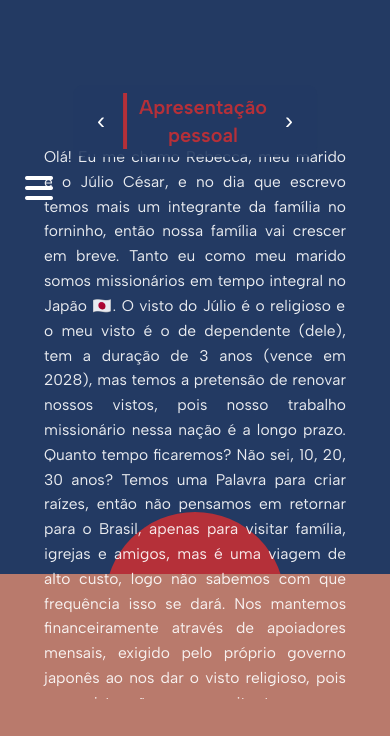
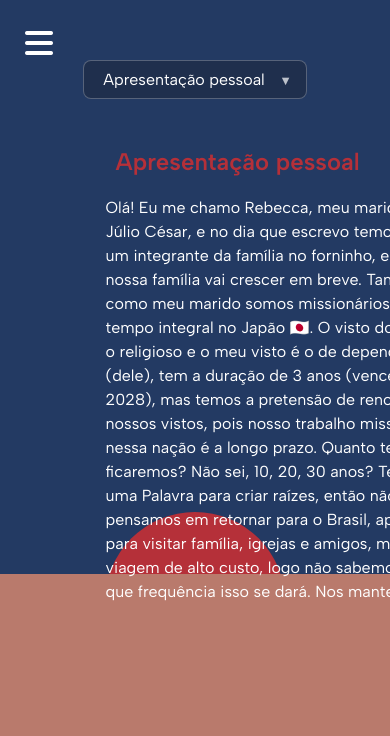
Before and after one commit to familiasegolin/familiasegolin.github.io, a plain HTML site: page sobre.html in a window 390 px wide. Shown: the top 736 px of the page. Drawn offline with Linux system fonts and the light colour scheme.

Commit message:
Estrutura sobre

```diff
--- a/sobre.css
+++ b/sobre.css
@@ -1,5 +1,9 @@
-/* ======== Neutraliza delays ======== */
-.menu a, .text-jp span, .text-pt, .footer .social-icon, .credit {
+/* ======== Neutraliza delays e animações da home ======== */
+.menu a,
+.text-jp span,
+.text-pt,
+.footer .social-icon,
+.credit {
   opacity: 1 !important;
   animation: none !important;
   transform: none !important;
@@ -7,109 +11,17 @@
 
 /* ======== Layout geral ======== */
 body {
+  display: flex;
+  flex-direction: column;
+  align-items: center;
+  justify-content: flex-start;
+  text-align: center;
   color: white;
+  padding-top: 60px;
   font-family: 'Albert Sans', sans-serif;
-  text-align: center;
   overflow-x: hidden;
-  overflow-y: hidden;
   min-height: 100vh;
   position: relative;
-}
-
-/* ======== Container ======== */
-.sobre-container {
-  position: relative;
-  z-index: 3;
-  width: 100%;
-  max-width: 900px;
-  margin: 120px auto 80px;
-  padding: 0 24px;
-  box-sizing: border-box;
-}
-
-/* ======== Título fixo e setas ======== */
-.section-header {
-  position: fixed;
-  top: 80px;
-  left: 50%;
-  transform: translateX(-50%);
-  display: flex;
-  align-items: center;
-  justify-content: center;
-  gap: 16px;
-  background-color: rgba(35, 58, 99, 0.9);
-  padding: 10px 24px;
-  border-radius: 10px;
-  z-index: 120;
-  max-width: 90%;
-  box-sizing: border-box;
-}
-
-.section-header h1 {
-  font-size: 1.5rem;
-  color: #b53039;
-  border-left: 4px solid #b53039;
-  padding-left: 12px;
-  margin: 0;
-  white-space: normal;
-  text-align: center;
-  line-height: 1.4;
-  max-width: 70vw;
-  word-wrap: break-word;
-}
-
-/* ======== Setas ======== */
-.arrow {
-  background: none;
-  border: none;
-  color: white;
-  font-size: 1.6rem;
-  cursor: pointer;
-  transition: color 0.3s ease, transform 0.2s ease;
-  padding: 4px 10px;
-  line-height: 1;
-  display: flex;
-  align-items: center;
-  justify-content: center;
-}
-
-.arrow:hover {
-  color: #b53039;
-  transform: scale(1.2);
-}
-
-/* ======== Bloco de texto rolável ======== */
-.text-block {
-  margin-top: 160px;
-  max-height: calc(100vh - 320px); /* evita sobreposição com footer e sol */
-  overflow-y: auto;
-  padding: 0 22px 10px;
-  scrollbar-width: thin;
-  scrollbar-color: #b53039 rgba(255, 255, 255, 0.1);
-  box-sizing: border-box;
-  width: 100%;
-  max-width: 820px;
-  margin-left: auto;
-  margin-right: auto;
-}
-
-.text-block::-webkit-scrollbar {
-  width: 6px;
-}
-
-.text-block::-webkit-scrollbar-thumb {
-  background-color: #b53039;
-  border-radius: 10px;
-}
-
-/* ======== Texto ======== */
-.text-block p {
-  text-align: justify;
-  color: rgba(255, 255, 255, 0.9);
-  font-size: 1.05rem;
-  line-height: 1.7;
-  word-wrap: break-word;
-  margin: 0 0 1.5em;
 }
 
 /* ======== Footer ======== */
@@ -124,27 +36,51 @@ body {
   z-index: 10;
 }
 
-/* ======== Menu ======== */
+.social-icon {
+  color: #ffffff;
+  font-size: 1.8rem;
+  text-decoration: none;
+  transition: 0.3s;
+}
+
+.social-icon:hover {
+  color: #b53039;
+  transform: scale(1.15);
+}
+
+/* ======== Responsivo ======== */
+@media (max-width: 768px) {
+  h1 { font-size: 1.4rem; }
+}
+
+html, body {
+  height: 100%;
+  overflow: hidden; /* remove rolagem */
+}
+
+/* ======== MENU ======== */
 .menu {
   position: absolute;
   top: 20%;
   left: 6%;
   display: flex;
   flex-direction: column;
-  align-items: flex-start;
+  align-items: flex-start; /* garante alinhamento à esquerda */
+  justify-content: flex-start;
   gap: 25px;
+  font-family: 'Albert Sans', sans-serif;
   font-size: 1.3rem;
-  z-index: 200;
+  letter-spacing: 0.04em;
+  z-index: 20;
 }
 
 .menu a {
-  color: #fff;
+  color: #ffffff;
   text-decoration: none;
-  transition: 0.3s;
+  transition: 0.3s ease;
 }
 
-.menu a:hover,
-.menu a.active {
+.menu a:hover {
   color: #b53039;
   transform: translateX(4px);
 }
@@ -158,12 +94,12 @@ body {
   position: absolute;
   top: 25px;
   left: 25px;
-  z-index: 300;
+  z-index: 100;
   background: none;
   border: none;
 }
 
-/* ======== Botão de fechar ======== */
+/* ======== Botão de fechar (X) ======== */
 .close-btn {
   display: none;
   position: absolute;
@@ -176,39 +112,13 @@ body {
   cursor: pointer;
 }
 
-/* ======== Responsivo ======== */
+/* ======== Modo responsivo ======== */
 @media (max-width: 900px) {
-  .section-header {
-    top: 85px;
-    gap: 12px;
-    padding: 8px 18px;
-  }
-
-  .section-header h1 {
-    font-size: 1.25rem;
-    max-width: 65vw;
-  }
-
-  .arrow {
-    font-size: 1.5rem;
-    padding: 2px 6px;
-  }
-
-  .text-block {
-    margin-top: 145px;
-    max-height: calc(100vh - 290px);
-    padding: 0 20px 8px;
-  }
-
-  .text-block p {
-    font-size: 0.97rem;
-    line-height: 1.6;
-  }
-
   .menu-toggle {
     display: block;
   }
 
+  /* Esconde o menu padrão e cria o painel lateral */
   .menu {
     position: fixed;
     top: 0;
@@ -216,17 +126,131 @@ body {
     background-color: rgba(35, 58, 99, 0.97);
     height: 100%;
     width: 70%;
+    flex-direction: column;
+    align-items: flex-start;
+    justify-content: center;
+    padding-left: 40px;
+    gap: 25px;
     transform: translateX(-100%);
     transition: transform 0.4s ease;
-    justify-content: center;
-    padding-left: 40px;
   }
 
   .menu.open {
     transform: translateX(0);
   }
 
+  .menu a {
+    font-size: 1.4rem;
+  }
+
   .menu.open .close-btn {
     display: block;
   }
+
+  /* Esconde o menu hamburguer quando o menu estiver aberto */
+  .menu.open ~ .menu-toggle {
+    display: none;
+  }
+
+  .subtitle {
+  text-align: left;
+  width: 90%;
+  max-width: 600px;
+  line-height: 1.5;
+  animation: fadeIn 0.4s ease;
+  z-index: 3;
+  padding-left: 0%;
+
+
+ /* 🔹 Scroll interno elegante */
+  overflow-y: auto;           /* ativa rolagem vertical */
+  scrollbar-width: thin;      /* Firefox */
+  scrollbar-color: rgba(255,255,255,0.2) transparent; /* Firefox */
 }
+}
+
+/* ======== Página ativa ======== */
+.menu a.active {
+  color: #b53039; /* mesmo vermelho do hover */
+  font-weight: 600;
+  transform: translateX(4px);
+}
+
+/* ======== Dropdown das seções ======== */
+.secao-dropdown {
+  z-index: 3;
+  margin-bottom: 25px;
+    position: relative;
+  display: inline-block;
+}
+
+.secao-dropdown select {
+  border: 1px solid rgba(255,255,255,0.25);
+  color: #fff;
+    background-color: #1f2f4d;
+  font-family: 'Albert Sans', sans-serif;
+  font-size: 1rem;
+  padding: 10px 36px 10px 14px;
+  border-radius: 8px;
+  cursor: pointer;
+  transition: all 0.3s ease;
+  outline: none;
+  appearance: none;
+  text-align: center;
+}
+
+.secao-dropdown::after {
+  content: "▼";
+  position: absolute;
+  right: 15px;
+  top: 50%;
+  transform: translateY(-50%);
+  color: rgba(255,255,255,0.7);
+  font-size: 0.8rem;
+  pointer-events: none;
+}
+
+.secao-dropdown select:hover,
+.secao-dropdown select:focus {
+  background-color: rgba(255,255,255,0.15);
+}
+
+.secao-dropdown select option {
+  background-color: #1f2f4d;  /* fundo sólido, visível */
+  color: #ffffff;             /* texto branco */
+  padding: 8px;
+  font-size: 1rem;
+}
+
+/* ======== Área de conteúdo ======== */
+.conteudo-secao {
+ text-align: left;
+  width: 90%;
+  max-width: 600px;
+  line-height: 1.5;
+  animation: fadeIn 0.4s ease;
+  z-index: 3;
+  padding-left: 180px;
+  padding-right: 2%;
+
+ /* 🔹 Scroll interno elegante */
+  overflow-y: auto;           /* ativa rolagem vertical */
+  scrollbar-width: thin;      /* Firefox */
+  scrollbar-color: rgba(255,255,255,0.2) transparent; /* Firefox */
+
+}
+
+.conteudo-secao::-webkit-scrollbar {
+  width: 6px;
+}
+
+.conteudo-secao::-webkit-scrollbar-thumb {
+  background-color: rgba(255,255,255,0.3);
+  border-radius: 4px;
+}
+
+.conteudo-secao h2 {
+  color: #b53039;
+  padding-left: 10px;
+  margin-bottom: 15px;
+}
--- a/sobre.html
+++ b/sobre.html
@@ -5,9 +5,13 @@
   <meta name="viewport" content="width=device-width, initial-scale=1.0">
   <title>Família Segolin | Quem Somos</title>
   <link href="https://fonts.googleapis.com/css2?family=Albert+Sans:wght@400;500;600&display=swap" rel="stylesheet">
-  <link rel="stylesheet" href="https://cdnjs.cloudflare.com/ajax/libs/font-awesome/6.5.0/css/all.min.css">
-  <link rel="stylesheet" href="style.css">
-  <link rel="stylesheet" href="sobre.css">
+  <link
+  rel="stylesheet"
+  href="https://cdnjs.cloudflare.com/ajax/libs/font-awesome/6.5.0/css/all.min.css"
+/>
+<link rel="stylesheet" href="style.css">
+<link rel="stylesheet" href="sobre.css">
+
 </head>
 <body>
 
@@ -27,26 +31,26 @@
   <a href="oferta.html">Como ofertar</a>
 </nav>
 
-<div class="sun"></div>
-<div class="horizon"></div>
 
-<!-- ======== CONTEÚDO ======== -->
-<div class="sobre-container">
 
-  <div class="section-header">
-    <button class="arrow prev" onclick="prevSection()">‹</button>
-    <h1 id="section-title">Apresentação pessoal</h1>
-    <button class="arrow next" onclick="nextSection()">›</button>
-  </div>
+  <div class="sun"></div>
+  <div class="horizon"></div>
 
-  <div class="text-block" id="section-text">
-    <p>
-      Olá! Eu me chamo Rebecca, meu marido é o Júlio César, e no dia que escrevo temos mais um integrante da família no forninho, então nossa família vai crescer em breve. Tanto eu como meu marido somos missionários em tempo integral no Japão 🇯🇵. O visto do Júlio é o religioso e o meu visto é o de dependente (dele), tem a duração de 3 anos (vence em 2028), mas temos a pretensão de renovar nossos vistos, pois nosso trabalho missionário nessa nação é a longo prazo. Quanto tempo ficaremos? Não sei, 10, 20, 30 anos? Temos uma Palavra para criar raízes, então não pensamos em retornar para o Brasil, apenas para visitar família, igrejas e amigos, mas é uma viagem de alto custo, logo não sabemos com que frequência isso se dará. Nos mantemos financeiramente através de apoiadores mensais, exigido pelo próprio governo japonês ao nos dar o visto religioso, pois esse visto não nos permite termos um trabalho no Japão, e precisamos garantir a Embaixada que somos plenamente sustentados com ofertas. Nossos apoiadores fazem o compromisso anual (janeiro à dezembro), e todo final do ano buscamos novos apoiadores e/ou convidamos os apoiadores atuais a caminhar conosco no ano seguinte.
-    </p>
-  </div>
-
+<!-- ======== Seleção de seção ======== -->
+<div class="secao-dropdown">
+  <select id="secaoSelect" onchange="mostrarSecao()">
+    <option value="apresentacao">Apresentação pessoal</option>
+    <option value="chamado">Nosso chamado</option>
+    <option value="missao">Nossa missão no Japão</option>
+  </select>
 </div>
 
+<!-- ======== Conteúdo das seções ======== -->
+<div id="conteudoSecao" class="conteudo-secao" style="display:none;"></div>
+
+
+
+  <div class="footer-space"></div>
 <footer class="footer">
   <div class="social-icons">
     <a href="https://www.instagram.com/familiasegolin/" target="_blank" class="social-icon">
@@ -55,68 +59,68 @@
     <a href="https://www.youtube.com/@familiasegolin" target="_blank" class="social-icon">
       <i class="fa-brands fa-youtube"></i>
     </a>
-    <a href="/whatsapp.html" class="social-icon">
+        <a href="/whatsapp.html" class="social-icon">
       <i class="fa-brands fa-whatsapp"></i>
     </a>
   </div>
+
   <p class="credit">Site desenvolvido com ❤️ por Rebecca Segolin</p>
 </footer>
 
 <script>
-const sections = [
-  {
-    title: "Apresentação pessoal",
-    text: "Somos a Família Segolin, missionários comprometidos com o anúncio do Evangelho no Japão. Nosso desejo é servir o Senhor com fidelidade e amor, compartilhando Sua Palavra através de relacionamentos, discipulado e serviço à comunidade."
-  },
-  {
-    title: "Como viemos e vivemos",
-    text: "Viemos ao Japão movidos por um chamado claro de Deus, com o coração disposto a aprender, servir e semear o Evangelho nesta nação. Vivemos sustentados por ofertas de igrejas e irmãos que acreditam nessa missão."
-  },
-  {
-    title: "Projetos",
-    text: "Atuamos com evangelismo relacional, estudos bíblicos, discipulado e apoio às famílias. Também desenvolvemos materiais cristãos bilíngues e conteúdos evangelísticos nas redes sociais."
-  },
-  {
-    title: "Por que o Japão",
-    text: "O Japão é uma nação com menos de 1% de cristãos. Apesar de sua prosperidade, há uma grande sede espiritual e solidão. Cremos que o Evangelho é a resposta e queremos ser instrumentos nas mãos de Deus aqui."
-  },
-  {
-    title: "Igrejas envolvidas",
-    text: "Somos enviados pela Igreja Batista em Pernambuco e cooperamos com comunidades cristãs locais no Japão, fortalecendo igrejas e formando novos discípulos."
-  },
-  {
-    title: "Faça parte",
-    text: "Você pode participar orando, contribuindo e compartilhando o nosso trabalho. Sua parceria é essencial para que continuemos levando a esperança de Cristo ao Japão."
+function toggleMenu() {
+  const menu = document.querySelector('.menu');
+  const toggle = document.querySelector('.menu-toggle');
+  menu.classList.toggle('open');
+
+  // Esconde o menu hamburguer quando o menu está aberto
+  if (menu.classList.contains('open')) {
+    toggle.style.display = 'none';
+  } else {
+    toggle.style.display = 'block';
   }
-];
-
-let currentIndex = 0;
-const titleEl = document.getElementById("section-title");
-const textEl = document.getElementById("section-text");
-
-function updateSection() {
-  titleEl.textContent = sections[currentIndex].title;
-  textEl.innerHTML = `<p>${sections[currentIndex].text}</p>`;
-  textEl.scrollTop = 0; // volta o scroll pro topo
-}
-
-function nextSection() {
-  currentIndex = (currentIndex + 1) % sections.length;
-  updateSection();
-}
-
-function prevSection() {
-  currentIndex = (currentIndex - 1 + sections.length) % sections.length;
-  updateSection();
-}
-
-function toggleMenu() {
-  const menu = document.querySelector(".menu");
-  const toggle = document.querySelector(".menu-toggle");
-  menu.classList.toggle("open");
-  toggle.style.display = menu.classList.contains("open") ? "none" : "block";
 }
 </script>
 
+<script>
+function mostrarSecao() {
+  const select = document.getElementById("secaoSelect");
+  const container = document.getElementById("conteudoSecao");
+  const secao = select.value;
+
+  if (!secao) {
+    container.style.display = "none";
+    container.innerHTML = "";
+    return;
+  }
+
+  let html = "";
+
+  if (secao === "apresentacao") {
+    html = `
+      <h2>Apresentação pessoal</h2>
+      <p>Olá! Eu me chamo Rebecca, meu marido é o Júlio César, e no dia que escrevo temos mais um integrante da família no forninho, então nossa família vai crescer em breve. Tanto eu como meu marido somos missionários em tempo integral no Japão 🇯🇵. O visto do Júlio é o religioso e o meu visto é o de dependente (dele), tem a duração de 3 anos (vence em 2028), mas temos a pretensão de renovar nossos vistos, pois nosso trabalho missionário nessa nação é a longo prazo. Quanto tempo ficaremos? Não sei, 10, 20, 30 anos? Temos uma Palavra para criar raízes, então não pensamos em retornar para o Brasil, apenas para visitar família, igrejas e amigos, mas é uma viagem de alto custo, logo não sabemos com que frequência isso se dará. Nos mantemos financeiramente através de apoiadores mensais, exigido pelo próprio governo japonês ao nos dar o visto religioso, pois esse visto não nos permite termos um trabalho no Japão, e precisamos garantir a Embaixada que somos plenamente sustentados com ofertas. Nossos apoiadores fazem o compromisso anual (janeiro à dezembro), e todo final do ano buscamos novos apoiadores e/ou convidamos os apoiadores atuais a caminhar conosco no ano seguinte.</p>
+    `;
+  } else if (secao === "chamado") {
+    html = `
+      <h2>Nosso chamado</h2>
+      <p>Em 2021, sentimos o direcionamento de Deus para servir no Japão. O processo envolveu preparo espiritual, emocional e cultural...</p>
+    `;
+  } else if (secao === "missao") {
+    html = `
+      <h2>Nossa missão no Japão</h2>
+      <p>Temos como propósito plantar e fortalecer igrejas, discipular novos convertidos e auxiliar famílias no crescimento em Cristo...</p>
+    `;
+  }
+
+  container.innerHTML = html;
+  container.style.display = "block";
+}
+window.addEventListener("load", mostrarSecao);
+
+</script>
+
+
+
 </body>
 </html>
--- a/sobreteste.css
+++ /dev/null
@@ -1,193 +0,0 @@
-/* ======== Neutraliza delays e animações da home ======== */
-.menu a,
-.text-jp span,
-.text-pt,
-.footer .social-icon,
-.credit {
-  opacity: 1 !important;
-  animation: none !important;
-  transform: none !important;
-}
-
-/* ======== Layout geral ======== */
-body {
-  display: flex;
-  flex-direction: column;
-  align-items: center;
-  justify-content: flex-start;
-  text-align: center;
-  color: white;
-  padding-top: 60px;
-  font-family: 'Albert Sans', sans-serif;
-  overflow-x: hidden;
-  min-height: 100vh;
-  position: relative;
-}
-
-.subtitle {
-  text-align: left;
-  width: 90%;
-  max-width: 600px;
-  line-height: 1.5;
-  animation: fadeIn 0.4s ease;
-  z-index: 3;
-  padding-left: 180px;
-  padding-right: 2%;
-
- /* 🔹 Scroll interno elegante */
-  overflow-y: auto;           /* ativa rolagem vertical */
-  scrollbar-width: thin;      /* Firefox */
-  scrollbar-color: rgba(255,255,255,0.2) transparent; /* Firefox */
-}
-
-/* ======== Footer ======== */
-.footer {
-  position: fixed;
-  bottom: 25px;
-  left: 50%;
-  transform: translateX(-50%);
-  display: flex;
-  align-items: center;
-  justify-content: center;
-  z-index: 10;
-}
-
-.social-icon {
-  color: #ffffff;
-  font-size: 1.8rem;
-  text-decoration: none;
-  transition: 0.3s;
-}
-
-.social-icon:hover {
-  color: #b53039;
-  transform: scale(1.15);
-}
-
-/* ======== Responsivo ======== */
-@media (max-width: 768px) {
-  h1 { font-size: 1.4rem; }
-}
-
-html, body {
-  height: 100%;
-  overflow: hidden; /* remove rolagem */
-}
-
-/* ======== MENU ======== */
-.menu {
-  position: absolute;
-  top: 20%;
-  left: 6%;
-  display: flex;
-  flex-direction: column;
-  align-items: flex-start; /* garante alinhamento à esquerda */
-  justify-content: flex-start;
-  gap: 25px;
-  font-family: 'Albert Sans', sans-serif;
-  font-size: 1.3rem;
-  letter-spacing: 0.04em;
-  z-index: 20;
-}
-
-.menu a {
-  color: #ffffff;
-  text-decoration: none;
-  transition: 0.3s ease;
-}
-
-.menu a:hover {
-  color: #b53039;
-  transform: translateX(4px);
-}
-
-/* ======== Ícone hamburguer ======== */
-.menu-toggle {
-  display: none;
-  color: #fff;
-  font-size: 2rem;
-  cursor: pointer;
-  position: absolute;
-  top: 25px;
-  left: 25px;
-  z-index: 100;
-  background: none;
-  border: none;
-}
-
-/* ======== Botão de fechar (X) ======== */
-.close-btn {
-  display: none;
-  position: absolute;
-  top: 25px;
-  right: 25px;
-  background: none;
-  border: none;
-  color: #fff;
-  font-size: 2rem;
-  cursor: pointer;
-}
-
-/* ======== Modo responsivo ======== */
-@media (max-width: 900px) {
-  .menu-toggle {
-    display: block;
-  }
-
-  /* Esconde o menu padrão e cria o painel lateral */
-  .menu {
-    position: fixed;
-    top: 0;
-    left: 0;
-    background-color: rgba(35, 58, 99, 0.97);
-    height: 100%;
-    width: 70%;
-    flex-direction: column;
-    align-items: flex-start;
-    justify-content: center;
-    padding-left: 40px;
-    gap: 25px;
-    transform: translateX(-100%);
-    transition: transform 0.4s ease;
-  }
-
-  .menu.open {
-    transform: translateX(0);
-  }
-
-  .menu a {
-    font-size: 1.4rem;
-  }
-
-  .menu.open .close-btn {
-    display: block;
-  }
-
-  /* Esconde o menu hamburguer quando o menu estiver aberto */
-  .menu.open ~ .menu-toggle {
-    display: none;
-  }
-
-  .subtitle {
-  text-align: left;
-  width: 90%;
-  max-width: 600px;
-  line-height: 1.5;
-  animation: fadeIn 0.4s ease;
-  z-index: 3;
-  padding-left: 0%;
-
-
- /* 🔹 Scroll interno elegante */
-  overflow-y: auto;           /* ativa rolagem vertical */
-  scrollbar-width: thin;      /* Firefox */
-  scrollbar-color: rgba(255,255,255,0.2) transparent; /* Firefox */
-}
-}
-
-/* ======== Página ativa ======== */
-.menu a.active {
-  color: #b53039; /* mesmo vermelho do hover */
-  font-weight: 600;
-  transform: translateX(4px);
-}
```
Also changed, not shown: sobreteste.html (deleted, +0 -80 lines).
